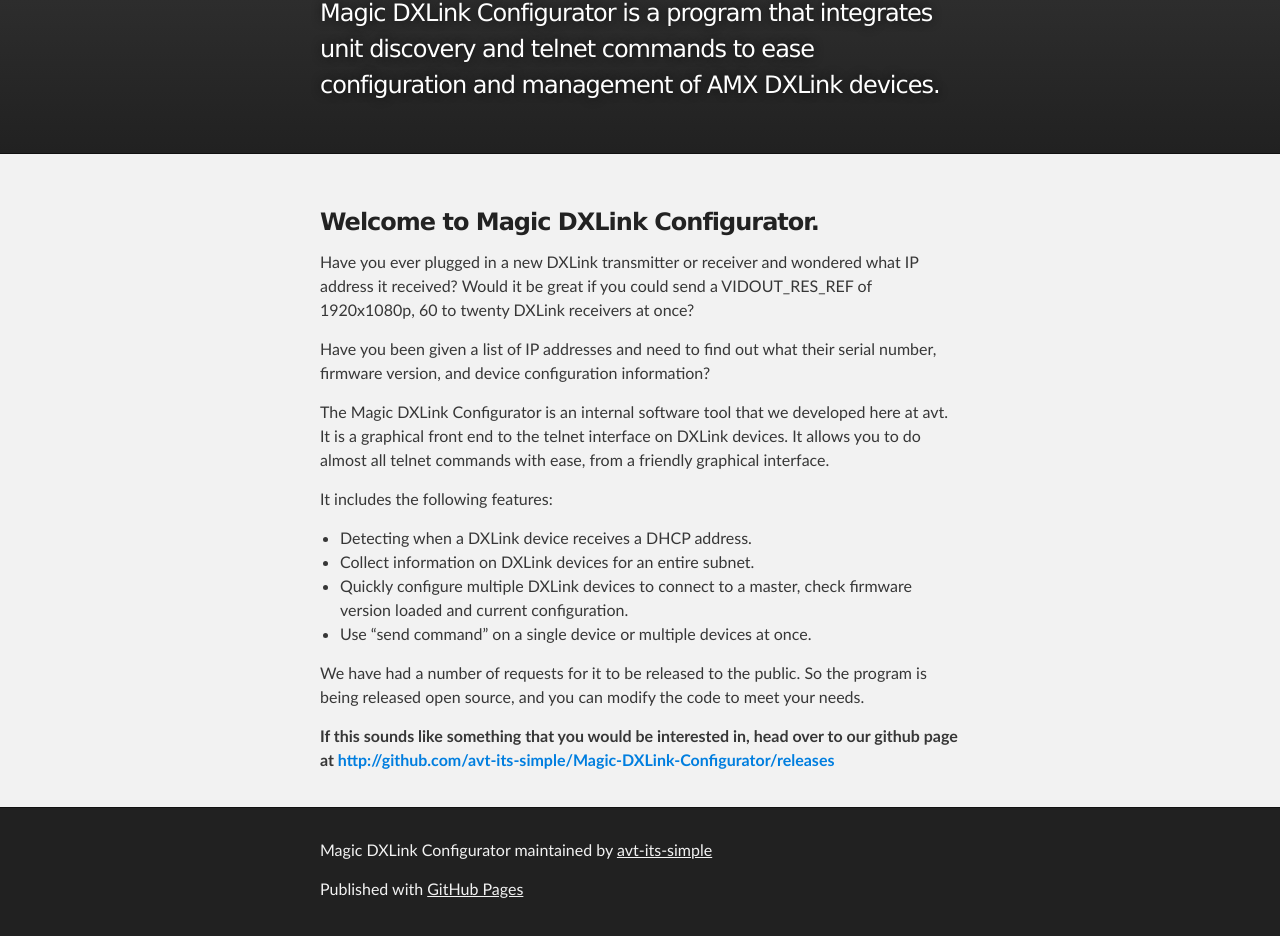
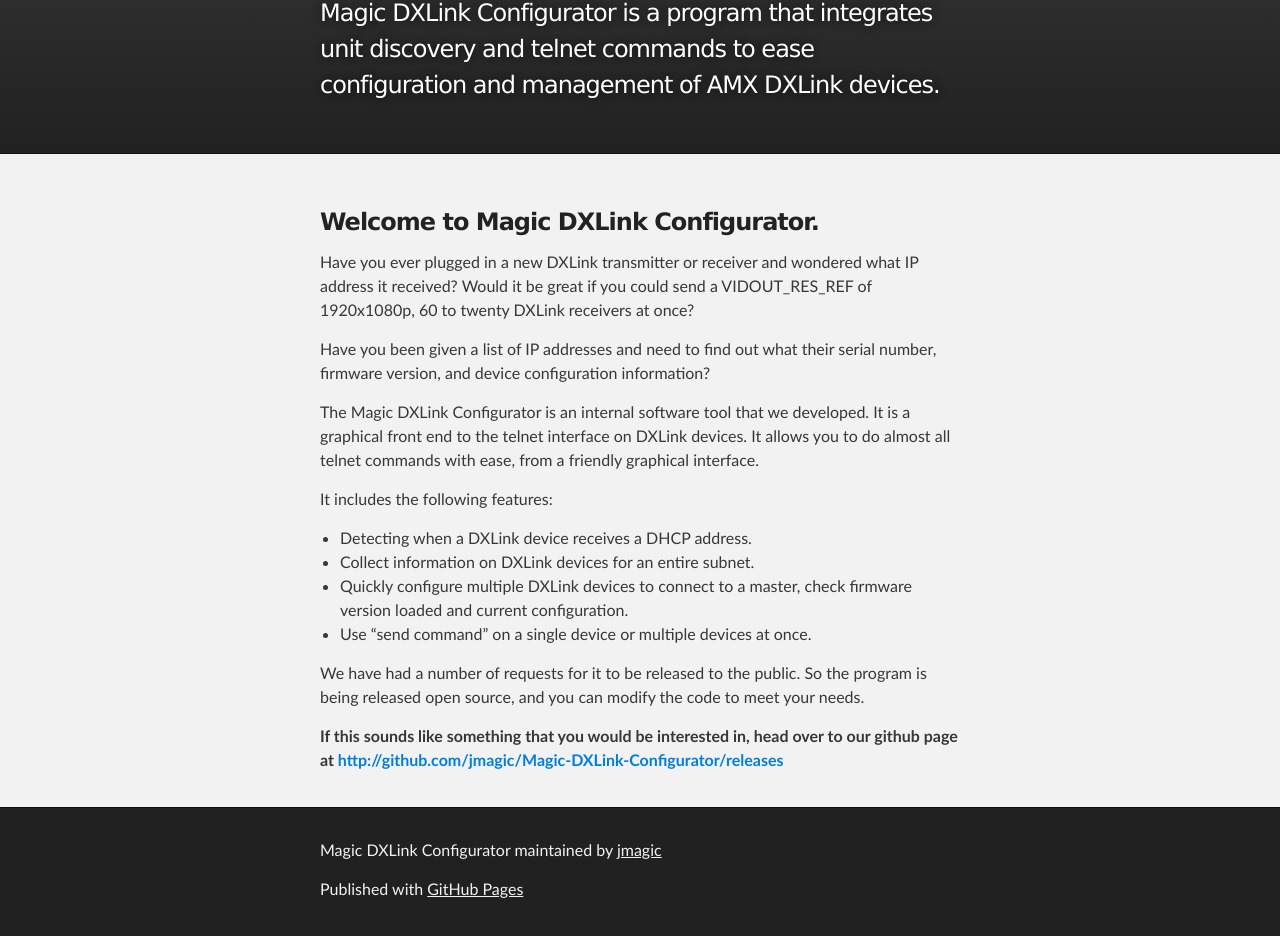
Before and after one commit to jmagic/magic_dxlink_configurator, a plain HTML site: page index.html in a window 1280 px wide. Shown: the part 128-1064 px from the top of the page. Drawn offline with Linux system fonts and the light colour scheme.

Commit message:
updated index.html for move on github

```diff
--- a/index.html
+++ b/index.html
@@ -16,7 +16,7 @@
     <!-- HEADER -->
     <div id="header_wrap" class="outer">
         <header class="inner">
-          <a id="forkme_banner" href="https://github.com/avt-its-simple/Magic-DXLink-Configurator">View on GitHub</a>
+          <a id="forkme_banner" href="https://github.com/jmagic/Magic-DXLink-Configurator">View on GitHub</a>
 
           <h1 id="project_title">Magic DXLink Configurator</h1>
           <h2 id="project_tagline">Magic DXLink Configurator is a program that integrates unit discovery and telnet commands to ease configuration and management of AMX DXLink devices.</h2>
@@ -35,7 +35,7 @@ Would it be great if you could send a VIDOUT_RES_REF of 1920x1080p, 60 to twenty
 
 <p>Have you been given a list of IP addresses and need to find out what their serial number, firmware version, and device    configuration information?</p>
 
-<p>The Magic DXLink Configurator is an internal software tool that we developed here at avt.  It is a graphical front end to the telnet interface on DXLink devices.  It allows you to do almost all telnet commands with ease, from a friendly graphical interface.</p>
+<p>The Magic DXLink Configurator is an internal software tool that we developed.  It is a graphical front end to the telnet interface on DXLink devices.  It allows you to do almost all telnet commands with ease, from a friendly graphical interface.</p>
 
 <p>It includes the following features:</p>
 
@@ -48,14 +48,14 @@ Would it be great if you could send a VIDOUT_RES_REF of 1920x1080p, 60 to twenty
 
 <p>We have had a number of requests for it to be released to the public. So the program is being released open source, and you can modify the code to meet your needs.</p>
 
-<p><strong>If this sounds like something that you would be interested in, head over to our github page at <a href="http://github.com/avt-its-simple/Magic-DXLink-Configurator/releases">http://github.com/avt-its-simple/Magic-DXLink-Configurator/releases</a></strong></p>
+<p><strong>If this sounds like something that you would be interested in, head over to our github page at <a href="http://github.com/jmagic/Magic-DXLink-Configurator/releases">http://github.com/jmagic/Magic-DXLink-Configurator/releases</a></strong></p>
       </section>
     </div>
 
     <!-- FOOTER  -->
     <div id="footer_wrap" class="outer">
       <footer class="inner">
-        <p class="copyright">Magic DXLink Configurator maintained by <a href="https://github.com/avt-its-simple">avt-its-simple</a></p>
+        <p class="copyright">Magic DXLink Configurator maintained by <a href="https://github.com/jmagic">jmagic</a></p>
         <p>Published with <a href="http://pages.github.com">GitHub Pages</a></p>
       </footer>
     </div>
```
